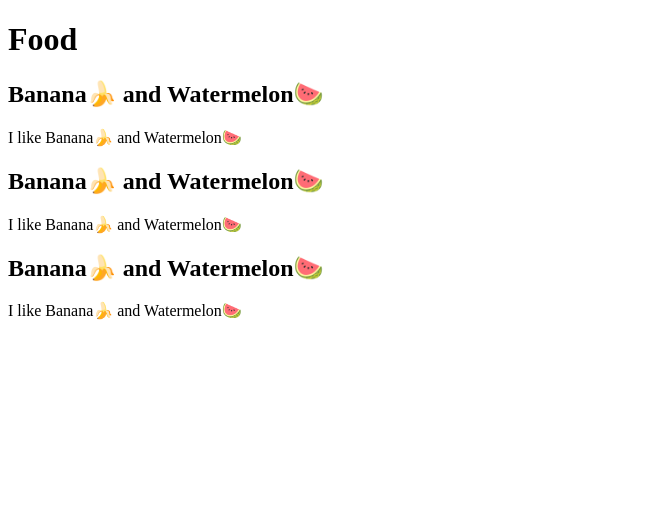
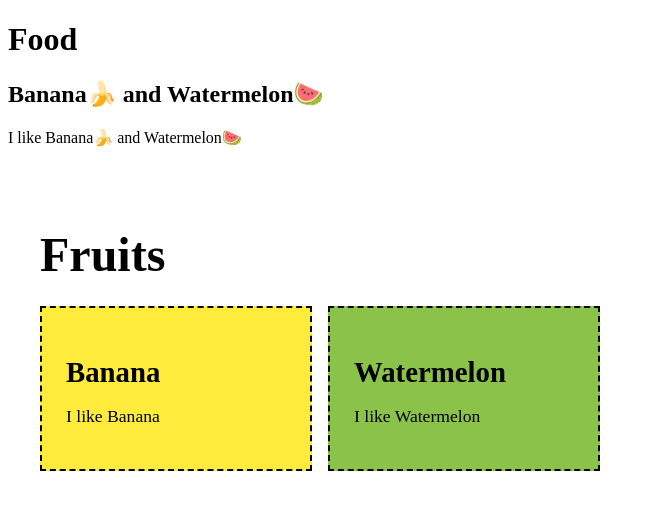
Before and after one commit to QelvinNagales/webprog-it241-vuejs, a Vue app in the folder firstsfc/: page / in a window 1280 px wide. Shown: the top 510 px of the page, without its empty margins (0-655 px from the left). Built offline with nearby package versions, Linux system fonts and the light colour scheme.

Commit message:
Added 2nd Components

```diff
--- a/firstsfc/src/App.vue
+++ b/firstsfc/src/App.vue
@@ -1,10 +1,15 @@
 <template>
   <h1>Food</h1>
   <food-item/>
-  <food-item/>
-  <food-item/>
+      <food-item2/>
 </template>
 
-<script></script>
+<script>
+import FoodItem from './components/FoodItem.vue';
+import FoodItem2 from './components/FoodItem2.vue';
+export default {
+    components: { FoodItem, FoodItem2 }
+    }</script>
+
 
 <style></style>
--- a/firstsfc/src/components/FoodItem2.vue
+++ b/firstsfc/src/components/FoodItem2.vue
@@ -6,13 +6,13 @@
       <!-- First fruit card (example: Banana) -->
       <div class="fruit-card banana-card">
         <h2 class="fruit-name">Banana</h2>
-        <p class="fruit-text">I like banana</p>
+        <p class="fruit-text">I like Banana</p>
       </div>
 
       <!-- Second fruit card (example: Watermelon) -->
       <div class="fruit-card watermelon-card">
         <h2 class="fruit-name">Watermelon</h2>
-        <p class="fruit-text">I like watermelon</p>
+        <p class="fruit-text">I like Watermelon</p>
       </div>
     </div>
   </div>
@@ -40,19 +40,19 @@ export default {
   gap: 1rem;
 }
 
-/* base card style (like the santol/mango & durian boxes) */
+/* base card style (like the santol/mango & Watermelon boxes) */
 .fruit-card {
   padding: 1.5rem;
   border: 2px dashed #000;
   width: 220px;
 }
 
-/* banana = yellow */
+/* Banana = yellow */
 .banana-card {
-  background-color: #ffeb3b;
+background-color:  #ffeb3b;
 }
 
-/* watermelon = green-ish */
+/* Watermelon = green-ish */
 .watermelon-card {
   background-color: #8bc34a;
 }
--- a/firstsfc/src/main.js
+++ b/firstsfc/src/main.js
@@ -1,8 +1,9 @@
 import { createApp } from 'vue'
-
 import App from './App.vue'
 import FoodItem from './components/FoodItem.vue'
+import FoodItem2 from './components/FoodItem2.vue'
 
 const app = createApp(App)
 app.component('food-item', FoodItem)
+app.component('food-item2', FoodItem2)
 app.mount('#app')
```
Also changed, not shown: 1 other file (tests, documents, lock files or other folders).
